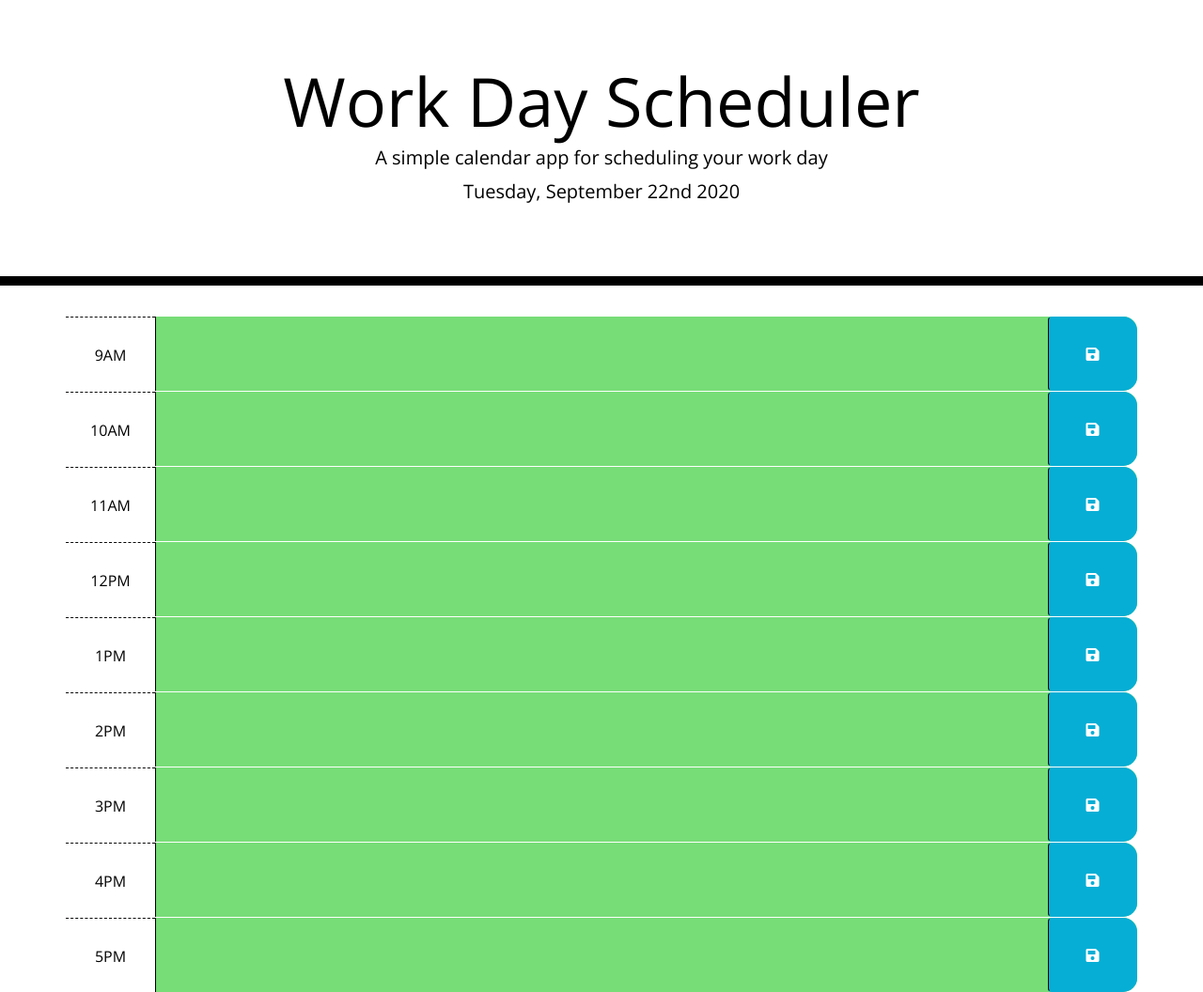
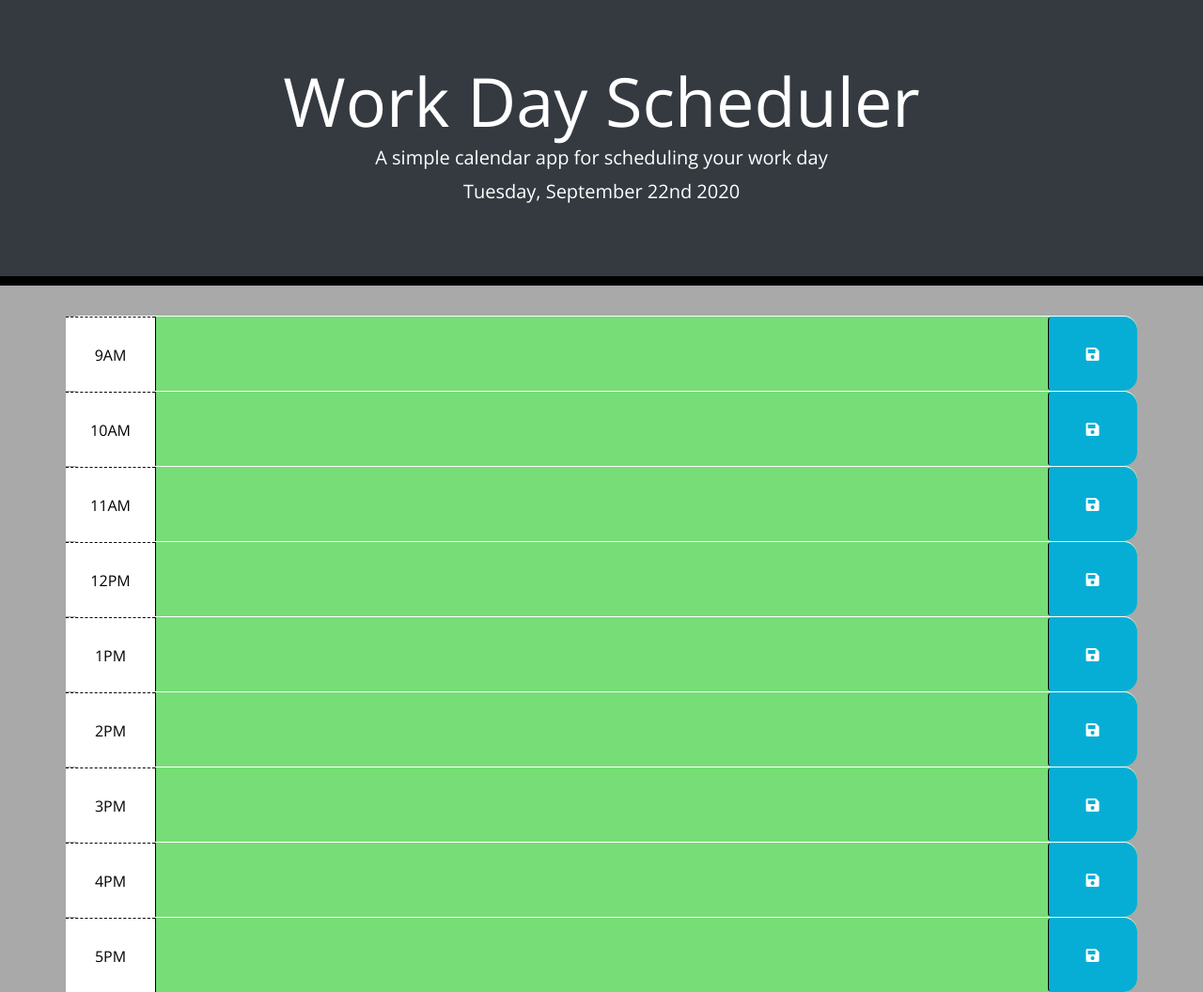
Before and after one commit to chernanma/Homework05, a plain HTML site: page Develop/index.html in a window 1280 px wide. Shown: the whole page at 94% size. Drawn offline with nearby package versions, Linux system fonts and the light colour scheme.

```diff
--- a/Assets/css/style.css
+++ b/Assets/css/style.css
@@ -2,6 +2,7 @@
   font-family: 'Open Sans', sans-serif;
   font-size: 16px;
   line-height: 1;
+  background-color: darkgray;
 }
 
 textarea{
--- a/Assets/js/script.js
+++ b/Assets/js/script.js
@@ -2,9 +2,7 @@
 $("#currentDay").text(moment().format('dddd, MMMM Do YYYY'));
 
 var currentTime = moment().hour();
-// var currentTime = 10;
-
-
+// var currentTime = 13;
 
 $(document).ready(function(){
 
--- a/Develop/index.html
+++ b/Develop/index.html
@@ -12,15 +12,15 @@
   <title>Work Day Scheduler</title>
 </head>
 
-<body>
-  <header class="jumbotron">
+<body >
+  <header class="jumbotron bg-dark text-white">
     <h1 class="display-3">Work Day Scheduler</h1>
     <p class="lead">A simple calendar app for scheduling your work day</p>
     <p id="currentDay" class="lead"></p>
   </header>
-  <div class="container">
+  <div class="container ">
     <div id="hour-9" class="row time-block">
-      <div class="col-md-1 hour">
+      <div class="col-md-1 hour ">
         9AM
       </div>
       <textarea class="col-md-10 description">
```
Also changed, not shown: Assets/images/main.jpg (added), Assets/images/save.jpg (added), 1 other file.
